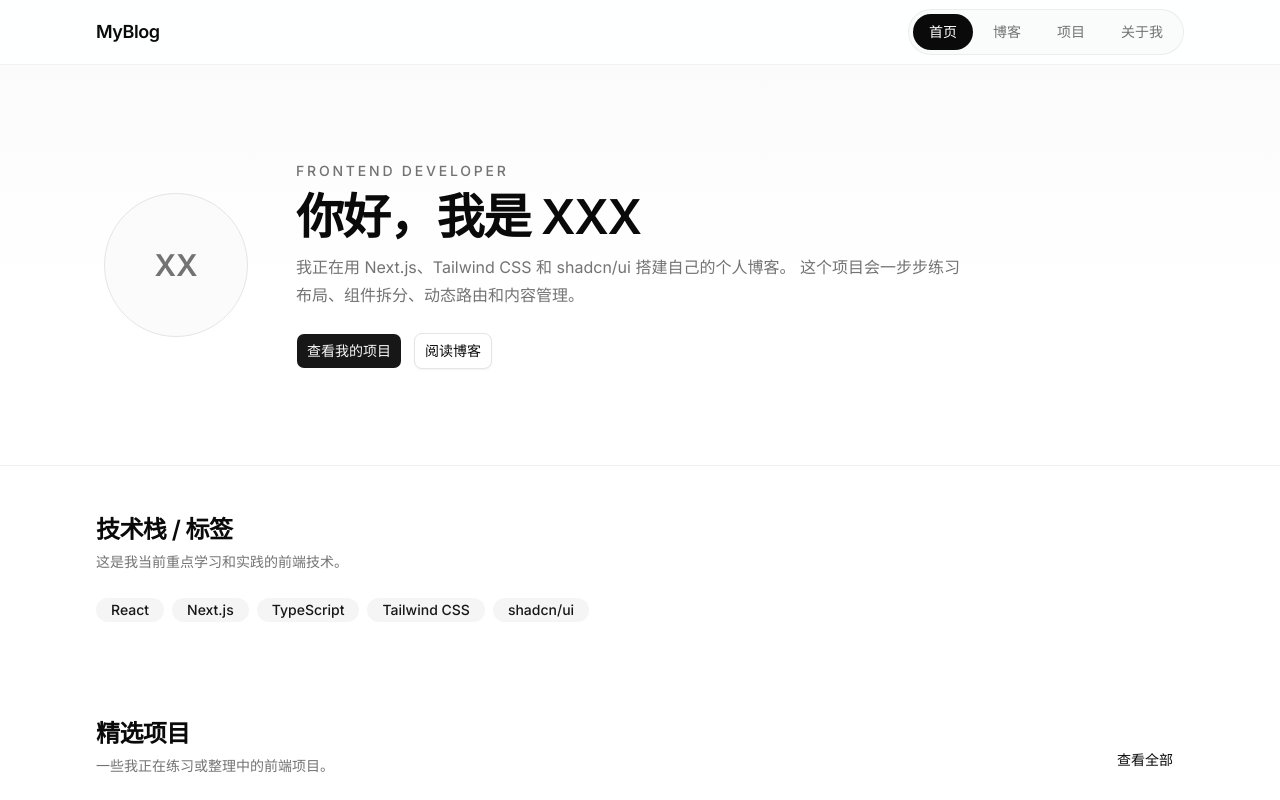
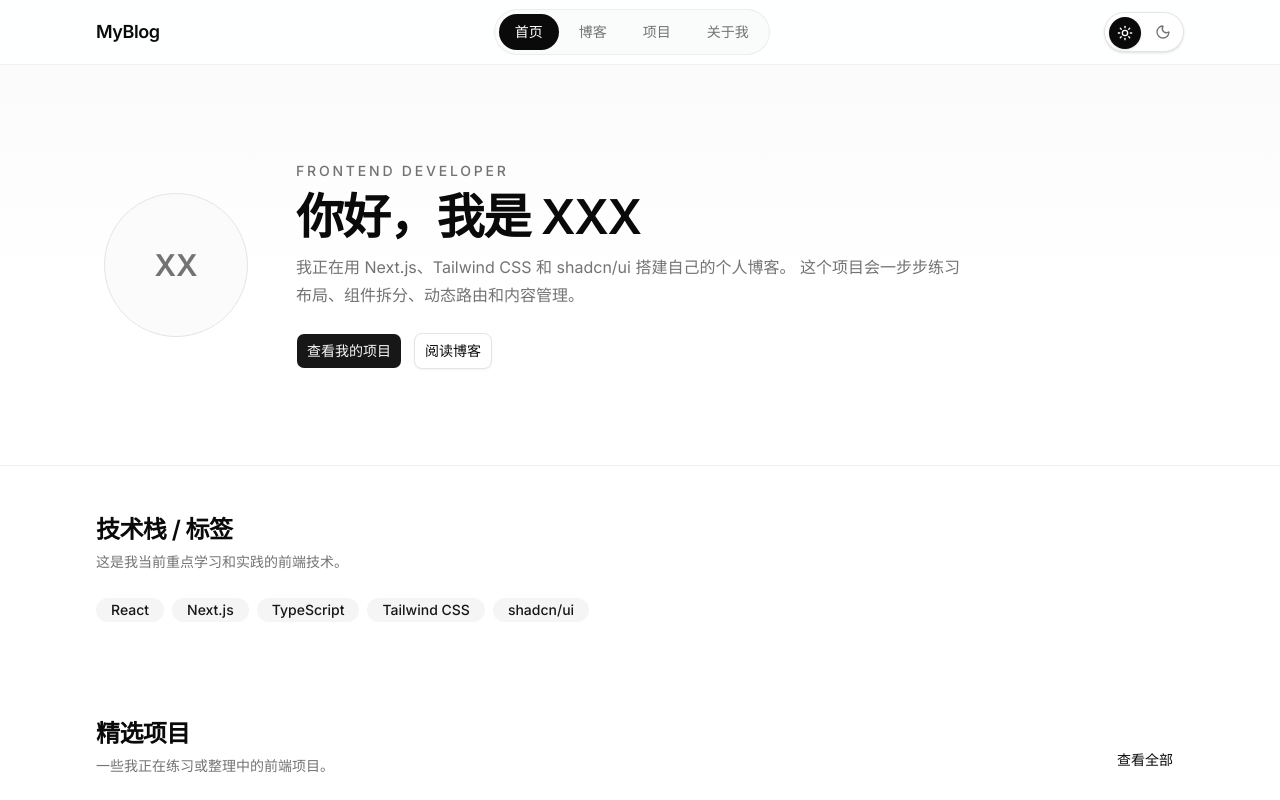
Before and after one commit to Phill-W/my-blog, a Next.js app: page / in a window 1280 px wide. Shown: the top 800 px of the page. Built offline with nearby package versions, Linux system fonts and the light colour scheme.

Commit message:
feat: 添加明暗主题切换

```diff
--- a/app/layout.tsx
+++ b/app/layout.tsx
@@ -1,9 +1,12 @@
 import type { Metadata } from "next";
 import { Geist_Mono, Inter } from "next/font/google";
+
 import "./globals.css";
-import { cn } from "@/lib/utils";
+
 import SiteFooter from "@/components/SiteFooter";
 import SiteHeader from "@/components/SiteHeader";
+import { ThemeProvider } from "@/components/theme/ThemeProvider";
+import { cn } from "@/lib/utils";
 
 const inter = Inter({
   subsets: ["latin"],
@@ -14,6 +17,23 @@ const geistMono = Geist_Mono({
   subsets: ["latin"],
   variable: "--font-geist-mono",
 });
+
+const themeScript = `
+(function () {
+  try {
+    var storedTheme = window.localStorage.getItem("my-blog-theme");
+    var prefersDark = window.matchMedia("(prefers-color-scheme: dark)").matches;
+    var theme = storedTheme === "light" || storedTheme === "dark"
+      ? storedTheme
+      : prefersDark
+        ? "dark"
+        : "light";
+
+    document.documentElement.classList.toggle("dark", theme === "dark");
+    document.documentElement.style.colorScheme = theme;
+  } catch (error) {}
+})();
+`;
 
 export const metadata: Metadata = {
   title: "MyBlog | 个人博客",
@@ -28,6 +48,7 @@ export default function RootLayout({
   return (
     <html
       lang="zh-CN"
+      suppressHydrationWarning
       className={cn(
         "h-full scroll-smooth antialiased",
         inter.variable,
@@ -36,12 +57,15 @@ export default function RootLayout({
       )}
     >
       <body className="min-h-full bg-background text-foreground">
+        <script dangerouslySetInnerHTML={{ __html: themeScript }} />
+        <ThemeProvider>
           <div className="relative flex min-h-screen flex-col">
             <div className="pointer-events-none absolute inset-x-0 top-0 -z-10 h-72 bg-gradient-to-b from-muted/50 to-transparent" />
             <SiteHeader />
             <main className="flex-1">{children}</main>
             <SiteFooter />
           </div>
+        </ThemeProvider>
       </body>
     </html>
   );
--- a/components/SiteHeader.tsx
+++ b/components/SiteHeader.tsx
@@ -6,6 +6,7 @@ import { Menu, X } from "lucide-react";
 import { usePathname } from "next/navigation";
 
 import Container from "@/components/Container";
+import ThemeToggle from "@/components/theme/ThemeToggle";
 import { navItems, siteConfig } from "@/content/site";
 import { cn } from "@/lib/utils";
 
@@ -88,6 +89,9 @@ export default function SiteHeader() {
           ))}
         </nav>
 
+        <div className="flex items-center gap-2">
+          <ThemeToggle />
+
           <button
             type="button"
             aria-label={isMenuOpen ? "关闭导航菜单" : "打开导航菜单"}
@@ -102,6 +106,7 @@ export default function SiteHeader() {
               <Menu className="h-5 w-5" aria-hidden="true" />
             )}
           </button>
+        </div>
 
         {isMenuOpen ? (
           <div
--- /dev/null
+++ b/components/theme/ThemeProvider.tsx
@@ -0,0 +1,80 @@
+"use client";
+
+import {
+  createContext,
+  type ReactNode,
+  useCallback,
+  useContext,
+  useMemo,
+  useState,
+} from "react";
+
+type Theme = "light" | "dark";
+
+type ThemeContextValue = {
+  theme: Theme;
+  setTheme: (theme: Theme) => void;
+  toggleTheme: () => void;
+};
+
+const THEME_STORAGE_KEY = "my-blog-theme";
+
+const ThemeContext = createContext<ThemeContextValue | null>(null);
+
+function getCurrentTheme(): Theme {
+  if (typeof document === "undefined") {
+    return "light";
+  }
+
+  return document.documentElement.classList.contains("dark") ? "dark" : "light";
+}
+
+function applyTheme(theme: Theme) {
+  const root = document.documentElement;
+
+  root.classList.toggle("dark", theme === "dark");
+  root.style.colorScheme = theme;
+  localStorage.setItem(THEME_STORAGE_KEY, theme);
+}
+
+export function ThemeProvider({ children }: { children: ReactNode }) {
+  const [theme, setThemeState] = useState<Theme>(() => getCurrentTheme());
+
+  const setTheme = useCallback((nextTheme: Theme) => {
+    setThemeState(nextTheme);
+    applyTheme(nextTheme);
+  }, []);
+
+  const toggleTheme = useCallback(() => {
+    setThemeState((currentTheme) => {
+      const nextTheme = currentTheme === "dark" ? "light" : "dark";
+
+      applyTheme(nextTheme);
+
+      return nextTheme;
+    });
+  }, []);
+
+  const value = useMemo(
+    () => ({
+      theme,
+      setTheme,
+      toggleTheme,
+    }),
+    [theme, setTheme, toggleTheme],
+  );
+
+  return (
+    <ThemeContext.Provider value={value}>{children}</ThemeContext.Provider>
+  );
+}
+
+export function useTheme() {
+  const context = useContext(ThemeContext);
+
+  if (!context) {
+    throw new Error("useTheme must be used within ThemeProvider");
+  }
+
+  return context;
+}
--- /dev/null
+++ b/components/theme/ThemeToggle.tsx
@@ -0,0 +1,51 @@
+"use client";
+
+import { Moon, Sun } from "lucide-react";
+
+import { useTheme } from "@/components/theme/ThemeProvider";
+import { cn } from "@/lib/utils";
+
+type ThemeToggleProps = {
+  className?: string;
+};
+
+export default function ThemeToggle({ className }: ThemeToggleProps) {
+  const { theme, setTheme } = useTheme();
+  const isDark = theme === "dark";
+
+  return (
+    <button
+      type="button"
+      aria-label={isDark ? "切换到亮色主题" : "切换到暗色主题"}
+      aria-pressed={isDark}
+      onClick={() => {
+        setTheme(isDark ? "light" : "dark");
+      }}
+      className={cn(
+        "relative inline-flex h-10 w-[80px] items-center rounded-full border border-border bg-background p-1 shadow-sm transition-colors hover:bg-muted/40",
+        className,
+      )}
+    >
+      <span
+        className={cn(
+          "absolute left-1 top-1 z-10 flex h-8 w-8 items-center justify-center rounded-full bg-foreground text-background shadow-sm transition-transform duration-200",
+          isDark ? "translate-x-8" : "translate-x-0",
+        )}
+      >
+        {isDark ? (
+          <Moon className="h-4 w-4" aria-hidden="true" />
+        ) : (
+          <Sun className="h-4 w-4" aria-hidden="true" />
+        )}
+      </span>
+
+      <span className="flex h-8 w-8 items-center justify-center text-muted-foreground">
+        <Sun className="h-4 w-4" aria-hidden="true" />
+      </span>
+
+      <span className="ml-auto flex h-8 w-8 items-center justify-center text-muted-foreground">
+        <Moon className="h-4 w-4" aria-hidden="true" />
+      </span>
+    </button>
+  );
+}
```
Lines whose indentation alone changed are shown as unchanged.
